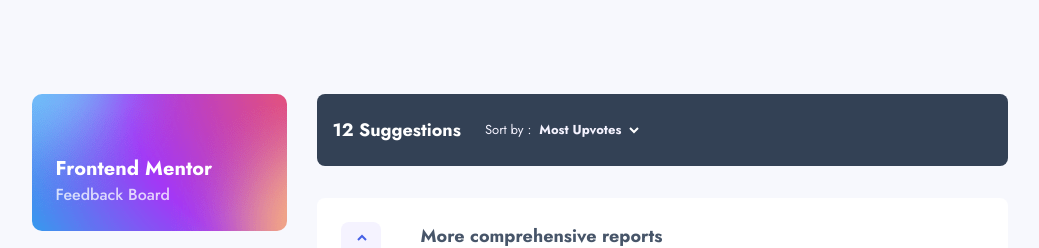
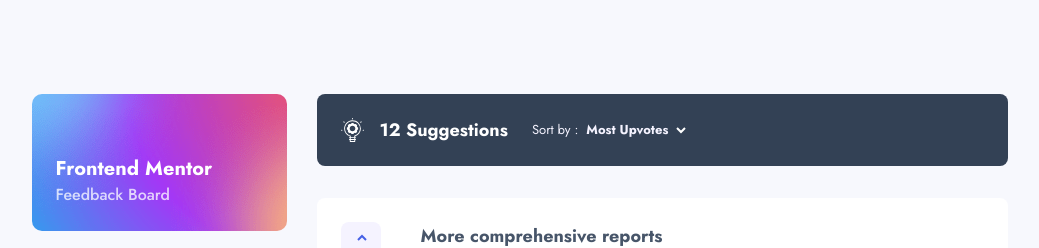
Before and after one commit to ltk55/fem-product-feedback-app, a Next.js app: page / in a window 1280 px wide. Shown: the top 248 px of the page, without its empty margins (120-1159 px from the left). Built offline with nearby package versions, Linux system fonts and the light colour scheme.

Commit message:
feat: add suggestion icon in SortableListWithAdd

```diff
--- a/components/SortableListWithAdd/SortableListWithAdd.tsx
+++ b/components/SortableListWithAdd/SortableListWithAdd.tsx
@@ -1,6 +1,9 @@
 "use client";
 
+import Image from "next/image";
 import { useState } from "react";
+
+import iconSuggestions from "@/public/img/suggestions/icon-suggestions.svg";
 
 import DropDownMenu from "../DropDownMenu/DropDownMenu";
 
@@ -15,12 +18,19 @@
   suggestionCount,
   sortBy,
   setSortBy,
-}: SortableListWithAddProps): React.ReactNode {
+}: SortableListWithAddProps): JSX.Element {
   const [isOpen, setIsOpen] = useState<boolean>(false);
 
   return (
     <div className="flex h-14 w-full min-w-[375px] items-center bg-slate-700 md:h-[72px] md:min-w-[689px] md:rounded-lg md:p-4">
-      <h2 className="hidden text-[18px] font-bold text-white md:block">
+      <Image
+        src={iconSuggestions}
+        width={23}
+        height={24}
+        alt="suggestion icon"
+        className="ml-2 hidden md:block"
+      />
+      <h2 className="ml-4 hidden text-[18px] font-bold text-white md:block">
         {suggestionCount} Suggestions
       </h2>
 
```
